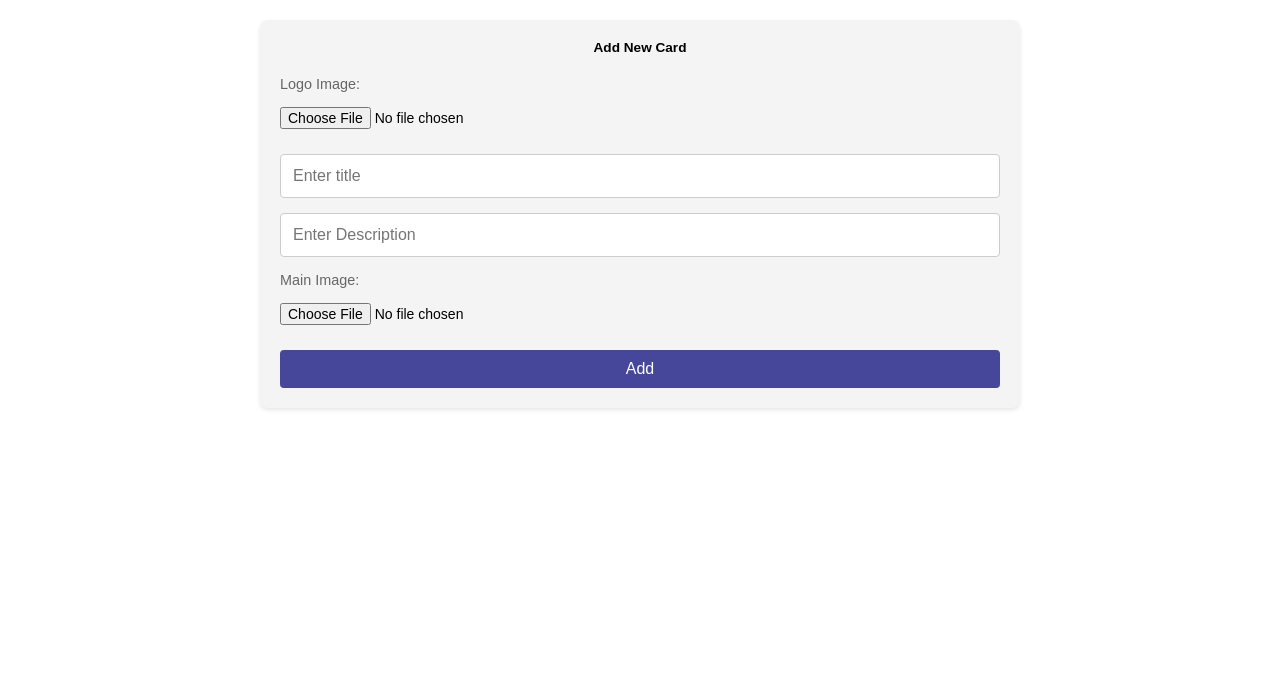
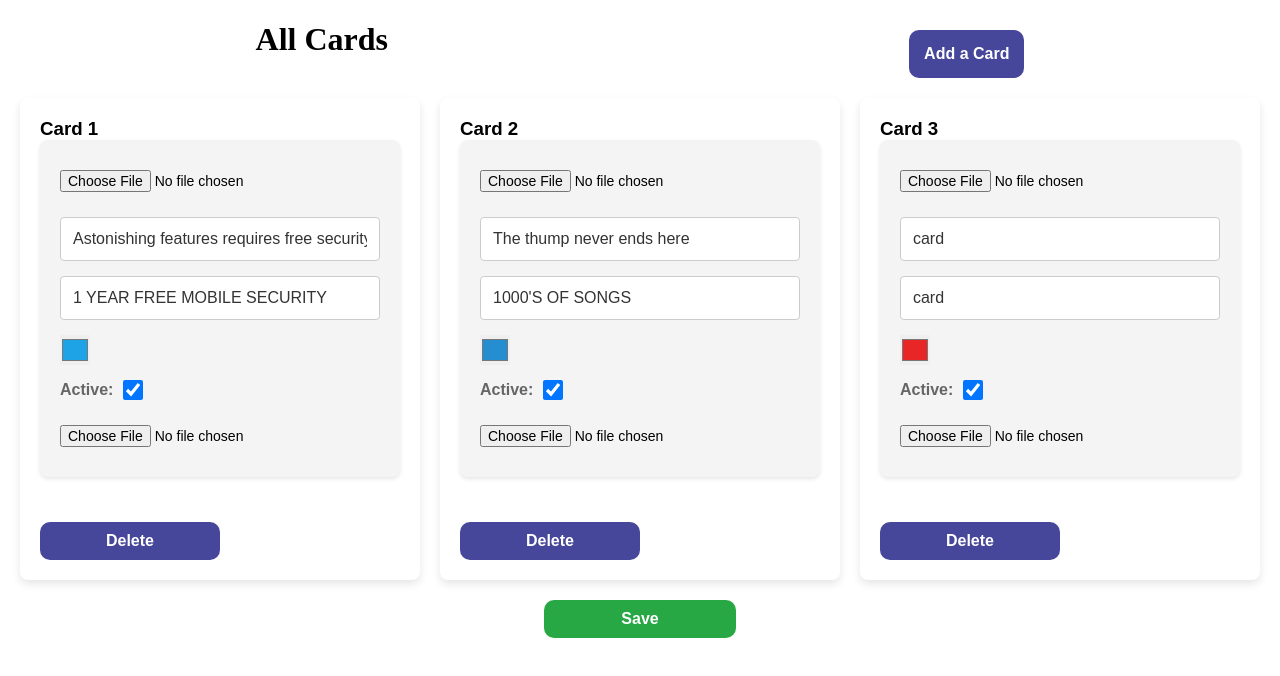
Before and after one commit to Rsubhamsharma/grid-layout, a React (Vite) app: page /admin in a window 1280 px wide. Shown: the top 676 px of the page. Built offline with nearby package versions, Linux system fonts and the light colour scheme; data requests are answered from the project's data file.

Commit message:
Added a global Save button in the admin and delete button for each form

```diff
--- a/src/App.css
+++ b/src/App.css
@@ -21,6 +21,7 @@ body {
     flex-wrap: wrap;
     width: 100%;
     min-height: 100vh;
+
 }
 
 .card {
@@ -29,54 +30,38 @@ body {
     position: relative;
     justify-content: space-between;
     align-items: center;
-    flex: 1 1 350px;
+    flex: 1 1 1 350px;
     width: 33.333%;
     min-height: 50vh;
-    padding-bottom: 80px;
+    flex-grow: 1;
+    padding: 40px 40px 0px 40px;
 }
 
 .text {
     display: flex;
     flex-direction: column;
-    margin: auto;
+    text-align: center;
     align-items: center;
+    justify-content: center;
+    width: 100%;
+    margin-top: 20%;
+    text-align: left;
 }
 
-.card:nth-child(1) {
-    background-color: rgb(83, 197, 83);
-}
 
-.card:nth-child(2) {
-    background-color: rgb(219, 158, 51);
-}
-
-.card:nth-child(3) {
-    background-color: rgb(88, 110, 220);
-}
-
-.card:nth-child(4) {
-    background-color: rgb(220, 120, 80);
-}
-
-.card:nth-child(5) {
-    background-color: rgb(225, 73, 88);
-}
-
-.card:nth-child(6) {
-    background-color: rgb(28, 174, 194);
-}
 
 .logo {
     position: absolute;
-    top: 20%;
+    top: 35%;
     left: 10%;
     transform: none;
+    width: auto;
+    height: 6vh;
 }
 
 h2 {
     font-size: 1.1rem;
     margin-bottom: 10px;
-    text-align: center;
     color: white;
 }
 
@@ -88,25 +73,28 @@ p {
 }
 
 hr {
-    width: 80%;
+    width: 90%;
     border: none;
-    border-top: 1px solid rgba(255, 255, 255, 0.3);
+    border-top: 1px solid rgb(255, 251, 251);
 }
 
 .text-content h2 {
-    font-size: 1.6rem;
-    font-weight: 700;
+    font-size: 1.3rem;
     margin-bottom: 1.25rem;
     line-height: 1.1;
-    letter-spacing: -1px;
     margin-left: 8px;
+    line-height: 1.2;
+    text-align: left;
 }
 
 .text-content p {
-    font-size: 1.1 rem;
+    font-size: 0.9rem;
     line-height: 1;
+    margin-left: 10px;
+    max-width: 100%;
+    margin-top: 1.25rem;
+    text-align: left;
 
-    max-width: 90%;
 }
 
 .text-container {
@@ -115,6 +103,7 @@ hr {
     align-items: center;
     justify-content: center;
     flex: 1;
+
 }
 
 .image {
@@ -128,8 +117,8 @@ hr {
 
 .image img {
     max-width: 100%;
-    max-height: 70vh;
-    height: 80%;
+    max-height: 90vh;
+    height: 90%;
     object-fit: contain;
 }
 
@@ -179,6 +168,8 @@ hr {
         padding-left: 50px;
     }
 
+
+
     h2 {
         font-size: 0.85rem;
         margin-bottom: 6px;
@@ -217,6 +208,18 @@ hr {
         min-height: 100vh;
         padding: 20px 20px 80px 20px;
         flex-shrink: 0;
+    }
+
+    .card {
+        display: flex;
+        flex-direction: row;
+        position: relative;
+        justify-content: space-between;
+        align-items: center;
+        flex: 1 1 350px;
+        width: 33.333%;
+        min-height: 50vh;
+        flex-grow: 1
     }
 
     .text-container {
@@ -303,6 +306,8 @@ hr {
         flex-wrap: nowrap;
 
     }
+
+
 
     .image {
         display: flex;
--- a/src/components/Card.jsx
+++ b/src/components/Card.jsx
@@ -1,30 +1,22 @@
 import React from 'react'
 
-function Card({ id, heading, text, onEdit, onDelete, logoUrl, imageUrl }) {
+function Card({ heading, text, color, logoUrl, imageUrl }) {
 
 
   return (
-    <div className="card">
+    <div className="card" style={{ backgroundColor: color }}>
       <div className="text-container">
-        <img src={logoUrl} alt={heading} className="logo" height="60" width="60" />
+        <img src={logoUrl} alt={heading} className="logo" />
         <div className="text text-content">
-          <h2>{heading} <br /></h2>
+          <h2>{heading} </h2>
           <hr />
           <p>{text}</p>
         </div>
       </div>
       <div className="image">
-        <img src={imageUrl} alt={heading} height="100%" width="60%" />
+        <img src={imageUrl} alt={heading} />
       </div>
-      <div className='buttons'>
-        <button className='edit-btn' onClick={() => {
-          onEdit(id)
-        }}>Edit
-        </button>
-        <button className='delete-btn' onClick={() => { onDelete(id) }}>Delete
 
-        </button>
-      </div>
     </div>
   )
 }
--- a/src/pages/AdminPage.css
+++ b/src/pages/AdminPage.css
@@ -1,8 +1,21 @@
+/* Existing CSS content */
+* {
+    margin: 0;
+    padding: 0;
+    box-sizing: border-box;
+}
+
+
 .admin-container {
-    max-width: 800px;
-    margin: 0 auto;
+    width: 300px;
     padding: 20px;
     font-family: Arial, sans-serif;
+    background-color: #fff;
+    border-radius: 8px;
+    box-shadow: 0 4px 8px rgba(0, 0, 0, 0.1);
+    display: flex;
+    flex-direction: column;
+    justify-content: space-between;
 }
 
 .form {
@@ -41,18 +54,47 @@ input:focus {
 button {
     padding: 10px 20px;
     border: none;
-    border-radius: 4px;
+    border-radius: 10px;
     cursor: pointer;
     font-size: 16px;
     transition: background-color 0.2s;
-    width: auto;
+    width: 50%;
+
 
     color: white;
     background-color: rgb(70, 70, 154);
+    font-weight: bold;
+}
+
+button.save-btn {
+    background-color: #28a745;
+}
+
+button.delete-btn {
+    background-color: #dc3545;
 }
 
 button:hover {
     opacity: 0.9;
+}
+
+.add-button {
+    width: auto;
+    padding: 15px;
+    margin-left: 10px;
+    margin-top: 30px;
+}
+
+.add-card {
+    width: 100%;
+    max-width: 600px;
+    margin: 20px auto;
+}
+
+.nav {
+    display: flex;
+    justify-content: space-around;
+    align-items: center;
 }
 
 .list-item {
@@ -78,14 +120,11 @@ button:hover {
     gap: 5px
 }
 
-.logo-preview,
-.main-preview {
-    height: 50px;
+.color-picker {
+    border: none;
+    border-radius: 25%;
     width: 50px;
-    object-fit: contain;
-    margin-top: 5px;
-    border-radius: 4px;
-    border: 1px solid #ccc
+
 }
 
 label {
@@ -99,17 +138,79 @@ label {
     color: #333;
 }
 
+.add-card-inline {
+
+    background: #f9f9ff;
+}
+
+.inline-actions {
+    display: flex;
+    gap: 10px;
+    margin-top: 10px;
+}
+
+.inline-actions button {
+    flex: 1;
+}
+
+
 .actions {
     display: flex;
+    justify-content: space-between;
+    gap: 10px;
+    margin-top: 15px;
+}
+
+.save-btn {
+    display: flex;
+    justify-content: center;
+}
+
+
+
+.saveBtn {
+    margin-bottom: 15px;
+    background-color: #28a745;
+
+    width: 15%;
+}
+
+.container {
+    display: flex;
+    flex-wrap: wrap;
+    gap: 20px;
+    justify-content: flex-start;
+    padding: 20px;
+}
+
+.active-checkbox {
+    display: flex;
+    align-items: center;
     gap: 10px;
 }
 
-.edit-btn {
-    background-color: #4CAF50;
-    /* Green */
+.active-checkbox input[type="checkbox"] {
+    width: 20px;
+    height: 20px;
 }
 
-.delete-btn {
-    background-color: #f44336;
+.active-checkbox label {
+    font-size: medium;
+    font-weight: bold;
+}
+
+.form input[type="color"] {
+    width: 30px;
+    height: 30px;
+    border: none;
 
 }
+
+@media (min-width: 900px) {
+    .admin-container {
+
+        width: calc((100% - 40px) / 3);
+        max-width: none;
+    }
+
+}
--- a/src/pages/AdminPage.jsx
+++ b/src/pages/AdminPage.jsx
@@ -1,25 +1,32 @@
 import axios from 'axios'
-import React, { use } from 'react'
-import { useState, useEffect } from 'react'
+import React, { useState, useEffect } from 'react'
 import { useParams } from 'react-router-dom'
 import './AdminPage.css'
 
+function AdminPage() {
 
-function AdminPage() {
   const { id } = useParams()
+  const API_URL = 'http://localhost:3000/features'
+
   const [cards, setCards] = useState([])
+
   const [title, setTitle] = useState('')
-  const [editingId, setEditingId] = useState(null)
   const [description, setDescription] = useState('')
   const [logo, setLogo] = useState('')
+  const [logoName, setLogoName] = useState('')
   const [image, setImage] = useState('')
+  const [imageName, setImageName] = useState('')
+  const [color, setColor] = useState('')
+  const [active, setActive] = useState(true)
 
+  const [addCard, setAddCard] = useState(false)
+  const [editingId, setEditingId] = useState(null)
 
-  const fetchCards = () => {
-    axios.get('http://localhost:3000/features')
-      .then(datas => setCards(datas.data))
+  const fetchCards = async () => {
+    const res = await axios.get(API_URL)
+    setCards(res.data)
+  }
 
-  }
   useEffect(() => {
     fetchCards()
   }, [])
@@ -27,108 +34,250 @@ function AdminPage() {
   useEffect(() => {
     if (id && cards.length > 0) {
       const card = cards.find(c => String(c.id) === String(id))
+      if (card) fillForm(card)
+    }
+  }, [id, cards])
 
-      if (card) {
+  const fillForm = (card) => {
     setTitle(card.title)
     setDescription(card.description)
     setLogo(card.logo)
+    setLogoName(card.logoName || '')
     setImage(card.image)
-        setEditingId(String(card.id))
+    setImageName(card.imageName || '')
+    setColor(card.color)
+    setActive(card.active !== false)
+    setEditingId(card.id)
+    setAddCard(true)
   }
-    }
-  }, [id, cards])
-  const handleSubmit = async (e) => {
-    e.preventDefault()
-    // Data now contains the Base64 strings for logo and image if they were updated
-    const data = { title, description, logo, image }
-    try {
-      if (editingId) {
 
-        await axios.put(`http://localhost:3000/features/${editingId}`, data)
+  const resetForm = () => {
     setTitle('')
     setDescription('')
     setLogo('')
+    setLogoName('')
     setImage('')
+    setImageName('')
+    setColor('')
+    setActive(true)
     setEditingId(null)
+    setAddCard(false)
   }
-      else {
 
-        await axios.post('http://localhost:3000/features', data)
-        setTitle('')
-        setDescription('')
-        setLogo('')
-        setImage('')
+  const handleSubmit = async (e) => {
+    e.preventDefault()
+
+    if (!title || !description) {
+
+      return
     }
+
+    const data = {
+      title,
+      description,
+      logo,
+      logoName,
+      image,
+      imageName,
+      color,
+      active
+    }
+
+    try {
+      if (editingId) {
+        await axios.put(`${API_URL}/${editingId}`, data)
+      } else {
+        await axios.post(API_URL, data)
+      }
+
+      resetForm()
       fetchCards()
 
     } catch (error) {
-      console.log('Error submitting form:', error.message)
-      if (error.response && error.response.status === 404) {
-        console.log(error.message)
-      }
+      console.log('Submit error:', error.message)
     }
   }
 
-  const handleFileChange = (e, setFunction) => {
+  const handleFileChange = (e, setValue, setName) => {
     const file = e.target.files[0]
-    if (file) {
+    if (!file) return
+
+    setName(file.name)
+    const reader = new FileReader()
+    reader.onloadend = () => setValue(reader.result)
+    reader.readAsDataURL(file)
+  }
+
+  const handleCardChange = (id, field, value) => {
+    setCards(prev =>
+      prev.map(card =>
+        card.id === id ? { ...card, [field]: value } : card
+      )
+    )
+  }
+
+  const handleCardImageChange = (e, id, field) => {
+    const file = e.target.files[0]
+    if (!file) return
+
     const reader = new FileReader()
     reader.onloadend = () => {
-        setFunction(reader.result)
+      setCards(prev =>
+        prev.map(card =>
+          card.id === id
+            ? { ...card, [field]: reader.result, [`${field}Name`]: file.name }
+            : card
+        )
+      )
     }
     reader.readAsDataURL(file)
   }
+
+  const handleSave = async (card) => {
+    try {
+      await axios.put(`${API_URL}/${card.id}`, card)
+      fetchCards()
+    } catch (error) {
+      console.log('Save error:', error.message)
     }
-  const handleEdit = async (card) => {
-
-    setTitle(card.title)
-    setDescription(card.description)
-    setLogo(card.logo)
-    setImage(card.image)
-    setEditingId(String(card.id))
   }
 
   const handleDelete = async (id) => {
     try {
-      await axios.delete(`http://localhost:3000/features/${id}`)
+      await axios.delete(`${API_URL}/${id}`)
       fetchCards()
+      if (editingId === id) resetForm()
     } catch (error) {
-      console.log(error.message)
+      console.log('Delete error:', error.message)
     }
   }
 
+  return (
+    <>
 
-  return (
-    <div className='admin-container'>
+      <div className='nav'>
+        <h1 className='heading'>All Cards</h1>
+        <button
+          className='add-button'
+          onClick={() => setAddCard(prev => !prev)}
+        >
+          {addCard ? 'Close Form' : 'Add a Card'}
+        </button>
+      </div>
+
+      <div className='container'>
+
+        {cards.map((card, index) => (
+          <div key={card.id} className='admin-container'>
+
+            <h3>Card {index + 1}</h3>
+
+            <form className='form' onSubmit={(e) => e.preventDefault()}>
+
+              <input type="file" accept="image/*"
+                onChange={(e) => handleCardImageChange(e, card.id, 'logo')} />
+
+              <input
+                type='text'
+                value={card.title}
+                onChange={(e) => handleCardChange(card.id, 'title', e.target.value)}
+              />
+
+              <input
+                type="text"
+                value={card.description}
+                onChange={(e) => handleCardChange(card.id, 'description', e.target.value)}
+              />
+
+              <input
+                type="color"
+                value={card.color}
+                onChange={(e) => handleCardChange(card.id, 'color', e.target.value)}
+              />
+
+              <div className='active-checkbox'>
+                <label>Active:</label>
+                <input
+                  type="checkbox"
+                  checked={card.active !== false}
+                  onChange={(e) => {
+                    const newValue = e.target.checked;
+                    // Instant Save
+                    axios.put(`${API_URL}/${card.id}`, { ...card, active: newValue })
+                      .then(() => fetchCards())
+                  }}
+                />
+              </div>
+
+              <input type="file" accept="image/*"
+                onChange={(e) => handleCardImageChange(e, card.id, 'image')} />
+
+            </form>
+
+            <div className='actions'>
+              <button onClick={() => handleDelete(card.id)}>Delete</button>
+            </div>
+
+          </div>
+        ))}
+
+        {addCard && (
+          <div className='admin-container add-card-inline'>
+
+            <h3>{editingId ? 'Update Card' : 'New Card'}</h3>
 
             <form onSubmit={handleSubmit} className='form'>
-        <h2 className='heading'>{editingId ? 'Edit Card' : 'Add New Card'}</h2>
 
-        <div className='logo-image' >
+              <input type="file" accept="image/*"
+                onChange={(e) => handleFileChange(e, setLogo, setLogoName)} />
 
-          <label>Logo Image:</label>
-          <input type="file" accept="image/*" onChange={(e) => handleFileChange(e, setLogo)} />
+              <input
+                type='text'
+                placeholder='Enter title'
+                value={title}
+                onChange={(e) => setTitle(e.target.value)}
+              />
+
+              <input
+                type="text"
+                placeholder='Enter description'
+                value={description}
+                onChange={(e) => setDescription(e.target.value)}
+              />
+
+              <input
+                type="color"
+                value={color}
+                onChange={(e) => setColor(e.target.value)}
+              />
+
+              <input type="file" accept="image/*"
+                onChange={(e) => handleFileChange(e, setImage, setImageName)} />
+
+              <div className="inline-actions">
+                <button type="submit">
+                  {editingId ? 'Update' : 'Add'}
+                </button>
+                {/* <button type="button" onClick={resetForm}>
+                  Cancel
+                </button> */}
+              </div>
+
+            </form>
+          </div>
+        )}
 
       </div>
 
-        <input type='text' placeholder='Enter title' value={title} onChange={(e) => setTitle(e.target.value)} />
-        <input type="text" placeholder='Enter Description ' value={description}
-          onChange={(e) => setDescription(e.target.value)} />
-
-        <div className='main-image'>
-          <label >Main Image:</label>
-          <input type="file" accept="image/*" onChange={(e) => handleFileChange(e, setImage)} />
-
+      <div className='save-btn'>
+        <button className="saveBtn" onClick={() => {
+          cards.forEach(card => handleSave(card))
+        }}>
+          Save
+        </button>
       </div>
 
-        <button type="submit">{editingId ? 'Update' : 'Add'}</button>
-      </form>
-      <hr />
-      <div className="card-list">
-
-
-      </div>
-    </div>
+    </>
   )
 }
 
```
Also changed, not shown: src/App.jsx (+7 -10 lines), db.json. Lines whose indentation alone changed are shown as unchanged.
